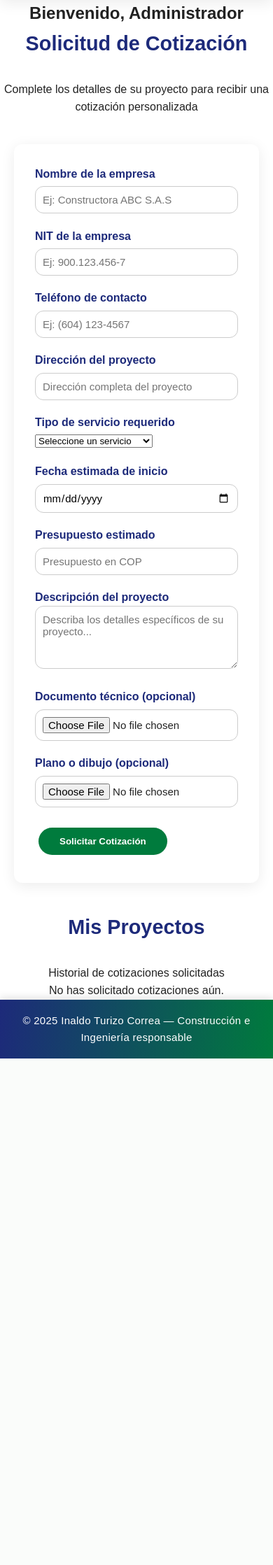
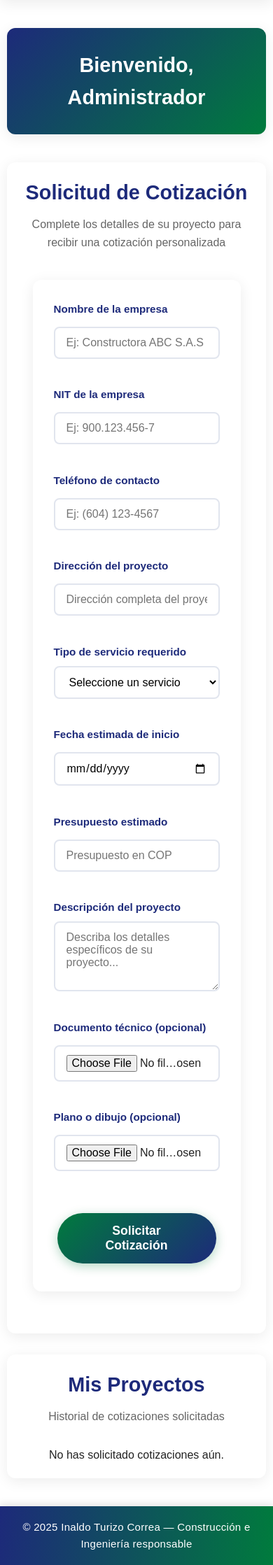
Before and after one commit to Liseth-Quesada/PaginaITC, a Flask app: page /user_dashboard in a window 390 px wide. Shown: the part 206-2443 px from the top of the page at 70% size. Before the commit the page ends 1719 px from the top, so only its background shows below. Run offline with Flask 3, Linux system fonts and the light colour scheme; a user stored in the database is signed in.

Commit message:
cotizacionv2

```diff
--- a/static/css/style.css
+++ b/static/css/style.css
@@ -804,6 +804,247 @@ form textarea:focus {
   padding-bottom: 10px;
 }
 
+/* Dashboard Container */
+.dashboard-container {
+  max-width: 1400px;
+  margin: 40px auto;
+  padding: 0 20px;
+}
+
+.dashboard-header {
+  text-align: center;
+  margin-bottom: 40px;
+}
+
+.welcome-card {
+  background: linear-gradient(135deg, var(--color-azul), var(--color-verde));
+  color: white;
+  padding: 30px;
+  border-radius: var(--radio);
+  box-shadow: var(--sombra);
+}
+
+.welcome-card h1 {
+  margin: 0;
+  font-size: 2.2rem;
+  font-weight: 700;
+}
+
+/* Dashboard Grid */
+.dashboard-grid {
+  display: grid;
+  grid-template-columns: 1fr 1fr;
+  gap: 40px;
+  align-items: start;
+}
+
+/* Cotización Panel */
+.cotizacion-panel {
+  background: white;
+  border-radius: var(--radio);
+  box-shadow: var(--sombra);
+  padding: 30px;
+}
+
+.form-card h2 {
+  color: var(--color-azul);
+  margin-bottom: 10px;
+  font-size: 1.8rem;
+}
+
+.form-subtitle {
+  color: #666;
+  margin-bottom: 30px;
+  font-size: 1rem;
+}
+
+.cotizacion-form {
+  max-width: none;
+}
+
+.form-grid {
+  display: grid;
+  grid-template-columns: 1fr 1fr;
+  gap: 20px;
+}
+
+.form-group {
+  display: flex;
+  flex-direction: column;
+}
+
+.form-group label {
+  font-weight: 600;
+  color: var(--color-azul);
+  margin-bottom: 8px;
+  font-size: 0.95rem;
+}
+
+.form-group input,
+.form-group select,
+.form-group textarea {
+  padding: 12px 16px;
+  border: 2px solid #e1e5ee;
+  border-radius: 8px;
+  font-size: 1rem;
+  transition: all 0.3s ease;
+  background: white;
+  font-family: var(--fuente);
+}
+
+.form-group input:focus,
+.form-group select:focus,
+.form-group textarea:focus {
+  border-color: var(--color-verde);
+  box-shadow: 0 0 0 3px rgba(0, 123, 61, 0.1);
+  outline: none;
+}
+
+.form-group.full-width {
+  grid-column: 1 / -1;
+}
+
+.form-group textarea {
+  resize: vertical;
+  min-height: 100px;
+}
+
+.form-footer {
+  grid-column: 1 / -1;
+  text-align: center;
+  margin-top: 30px;
+}
+
+.btn-cotizar {
+  background: linear-gradient(135deg, var(--color-verde), var(--color-azul));
+  color: white;
+  padding: 15px 40px;
+  border: none;
+  border-radius: 50px;
+  font-size: 1.1rem;
+  font-weight: 600;
+  cursor: pointer;
+  transition: all 0.3s ease;
+  box-shadow: 0 4px 15px rgba(0, 123, 61, 0.3);
+}
+
+.btn-cotizar:hover {
+  transform: translateY(-2px);
+  box-shadow: 0 6px 20px rgba(0, 123, 61, 0.4);
+}
+
+/* Proyectos Panel */
+.proyectos-panel {
+  background: white;
+  border-radius: var(--radio);
+  box-shadow: var(--sombra);
+  padding: 30px;
+}
+
+.proyectos-card h2 {
+  color: var(--color-azul);
+  margin-bottom: 10px;
+  font-size: 1.8rem;
+}
+
+.proyectos-table-container {
+  overflow-x: auto;
+  margin-top: 20px;
+}
+
+.proyectos-table {
+  width: 100%;
+  border-collapse: collapse;
+  background: white;
+  border-radius: 8px;
+  overflow: hidden;
+  box-shadow: 0 2px 10px rgba(0, 0, 0, 0.1);
+}
+
+.proyectos-table thead {
+  background: linear-gradient(135deg, var(--color-azul), var(--color-verde));
+  color: white;
+}
+
+.proyectos-table th,
+.proyectos-table td {
+  padding: 15px 12px;
+  text-align: left;
+  border-bottom: 1px solid #e1e5ee;
+  font-size: 0.95rem;
+}
+
+.proyectos-table th {
+  font-weight: 600;
+  text-transform: uppercase;
+  font-size: 0.85rem;
+  letter-spacing: 0.5px;
+}
+
+.proyectos-table tbody tr:hover {
+  background-color: #f8f9fa;
+  transition: background-color 0.2s ease;
+}
+
+.proyectos-table tbody tr:last-child td {
+  border-bottom: none;
+}
+
+.file-link {
+  display: inline-block;
+  margin-right: 10px;
+  padding: 4px 8px;
+  background: var(--color-verde);
+  color: white;
+  text-decoration: none;
+  border-radius: 4px;
+  font-size: 0.8rem;
+  font-weight: 500;
+  transition: all 0.2s ease;
+}
+
+.file-link:hover {
+  background: var(--color-azul);
+  transform: translateY(-1px);
+}
+
+/* Responsive */
+@media (max-width: 1024px) {
+  .dashboard-grid {
+    grid-template-columns: 1fr;
+    gap: 30px;
+  }
+
+  .cotizacion-panel,
+  .proyectos-panel {
+    padding: 20px;
+  }
+}
+
+@media (max-width: 768px) {
+  .dashboard-container {
+    padding: 0 10px;
+  }
+
+  .welcome-card h1 {
+    font-size: 1.8rem;
+  }
+
+  .form-grid {
+    grid-template-columns: 1fr;
+  }
+
+  .proyectos-table th,
+  .proyectos-table td {
+    padding: 10px 8px;
+    font-size: 0.9rem;
+  }
+
+  .proyectos-table-container {
+    font-size: 0.85rem;
+  }
+}
+
 /*  FOOTER                     */
 footer {
   background: linear-gradient(90deg, var(--color-verde), var(--color-azul));
--- a/templates/user_dashboard.html
+++ b/templates/user_dashboard.html
@@ -8,16 +8,8 @@
             <h1>Bienvenido, {{ current_user.nombre }}</h1>
         </div>
     </section>
-
 <div class="dashboard-grid">
-        <!-- Panel izquierdo: Información de la empresa -->
-        <section class="info-panel">
-
-
-
-        </section>
-
-        <!-- Panel derecho: Formulario de cotización -->
+    <!-- Panel izquierdo: Formulario de cotización -->
     <section class="cotizacion-panel">
         <div class="form-card">
             <h2>Solicitud de Cotización</h2>
```
Also changed, not shown: other parts of templates/user_dashboard.html (+30 -12 lines), instance/database.db. Lines whose indentation alone changed are shown as unchanged.
